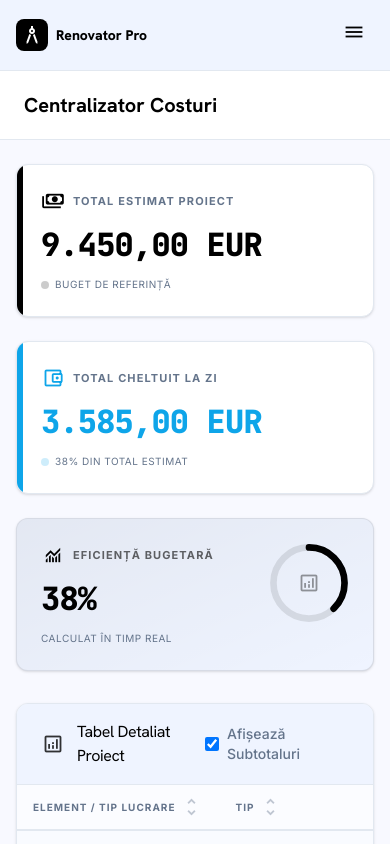
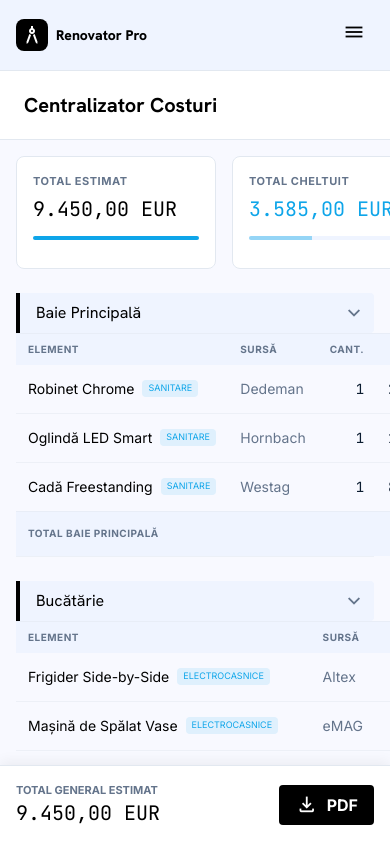
Before and after one commit to DanielTomaCucu/Renovator-Pro, a Next.js app: page /centralizator in a window 390 px wide. Shown: the top 844 px of the page. Built offline with nearby package versions, Linux system fonts and the light colour scheme.

Commit message:
Add mobile view for /centralizator matching Stitch Mobile Table View mockup
Co-Authored-By: Claude Sonnet 5 <noreply@anthropic.com>

```diff
--- a/src/app/centralizator/page.tsx
+++ b/src/app/centralizator/page.tsx
@@ -70,7 +70,8 @@ export default function CentralizatorPage() {
     <div>
       <PageHeader title="Centralizator Costuri" searchPlaceholder="Caută element sau lucrare..." />
 
-      <div className="mx-auto max-w-7xl space-y-8 px-4 py-6 sm:px-6 lg:px-10">
+      {/* Desktop — vezi „Tabel Centralizator - Meniu Restrâns Premium" */}
+      <div className="mx-auto hidden max-w-7xl space-y-8 px-4 py-6 sm:px-6 md:block lg:px-10">
         {/* Sumar */}
         <div className="grid grid-cols-1 gap-6 md:grid-cols-3">
           <div className="relative overflow-hidden rounded-xl border border-line bg-surface p-6 shadow-sm sm:p-8">
@@ -386,6 +387,180 @@ export default function CentralizatorPage() {
           </div>
         </div>
       </div>
+
+      {/* Mobil — vezi „Centralizator Costuri - Mobile Table View" (fără bottom nav, se face în Flutter) */}
+      <div className="pb-24 md:hidden">
+        <div className="px-4 py-4">
+          {/* Sumar — carduri cu scroll orizontal */}
+          <section className="-mx-4 flex gap-4 overflow-x-auto px-4 pb-2">
+            <div className="flex min-w-[200px] flex-col gap-1 rounded-lg border border-line bg-surface p-4">
+              <span className="text-[11px] font-bold uppercase tracking-wider text-muted">
+                Total Estimat
+              </span>
+              <span className="font-mono text-[20px] text-primary">{formatMoney(estimated)}</span>
+              <div className="mt-2 h-1 w-full overflow-hidden rounded-full bg-surface-low">
+                <div className="h-full w-full bg-secondary" />
+              </div>
+            </div>
+            <div className="flex min-w-[200px] flex-col gap-1 rounded-lg border border-line bg-surface p-4">
+              <span className="text-[11px] font-bold uppercase tracking-wider text-muted">
+                Total Cheltuit
+              </span>
+              <span className="font-mono text-[20px] text-secondary">{formatMoney(spent)}</span>
+              <div className="mt-2 h-1 w-full overflow-hidden rounded-full bg-surface-low">
+                <div
+                  className="h-full bg-secondary/40"
+                  style={{ width: `${Math.min(100, efficiency)}%` }}
+                />
+              </div>
+            </div>
+            <div className="flex min-w-[200px] flex-col gap-1 rounded-lg border border-line bg-surface p-4">
+              <span className="text-[11px] font-bold uppercase tracking-wider text-muted">
+                Eficiență
+              </span>
+              <span className="font-mono text-[20px] text-primary">{efficiency}%</span>
+              <div className="flex items-center gap-1 text-[10px] font-bold text-secondary">
+                <span className="material-symbols-outlined text-[14px]">
+                  {CENTRALIZATOR_ICONS.trendUp}
+                </span>
+                <span>din total estimat</span>
+              </div>
+            </div>
+          </section>
+
+          {/* Secțiuni per cameră — acordeon cu tabel scrollabil orizontal */}
+          <div className="mt-4 flex flex-col gap-6">
+            {rooms.map((room) => {
+              const roomItems = itemsForRoom(items, room.id);
+              const subtotal = roomSubtotal(items, room.id);
+              if (roomItems.length === 0) return null;
+              const isCollapsed = collapsed.has(room.id);
+
+              return (
+                <section key={room.id} className="border-b border-line/50">
+                  <button
+                    type="button"
+                    onClick={() => toggleRoom(room.id)}
+                    className="flex w-full items-center justify-between rounded-r border-l-4 border-primary bg-surface-low py-2 pl-4 pr-2"
+                  >
+                    <h2 className="font-heading text-[16px] text-primary">{room.name}</h2>
+                    <span
+                      className={`material-symbols-outlined text-muted transition-transform ${isCollapsed ? "rotate-180" : ""}`}
+                    >
+                      {ACTION_ICONS.expandMore}
+                    </span>
+                  </button>
+
+                  {!isCollapsed && (
+                    <div className="-mx-4 overflow-x-auto px-4">
+                      <table className="w-full min-w-[600px] border-collapse">
+                        <thead>
+                          <tr className="border-t border-line/50 bg-surface-low">
+                            <th className="px-3 py-2 text-left text-[10px] uppercase tracking-wider text-muted">
+                              Element
+                            </th>
+                            <th className="px-3 py-2 text-left text-[10px] uppercase tracking-wider text-muted">
+                              Sursă
+                            </th>
+                            <th className="px-3 py-2 text-right text-[10px] uppercase tracking-wider text-muted">
+                              Cant.
+                            </th>
+                            <th className="px-3 py-2 text-right text-[10px] uppercase tracking-wider text-muted">
+                              Preț Unitar
+                            </th>
+                            <th className="px-3 py-2 text-right text-[10px] uppercase tracking-wider text-muted">
+                              Total
+                            </th>
+                            <th className="px-3 py-2 text-center text-[10px] uppercase tracking-wider text-muted">
+                              Status
+                            </th>
+                          </tr>
+                        </thead>
+                        <tbody className="text-sm">
+                          {roomItems.map((item) => {
+                            const status = STATUS_DOT[item.status];
+                            return (
+                              <tr
+                                key={item.id}
+                                className="border-b border-line/50 transition-colors hover:bg-background"
+                              >
+                                <td className="px-3 py-3">
+                                  <div className="flex items-center gap-2">
+                                    <span className="whitespace-nowrap text-primary">
+                                      {item.name}
+                                    </span>
+                                    <span
+                                      className={`whitespace-nowrap rounded px-1.5 py-0.5 text-[9px] uppercase ${MATERIAL_BADGE_STYLES[item.materialType]}`}
+                                    >
+                                      {item.materialType}
+                                    </span>
+                                  </div>
+                                </td>
+                                <td className="whitespace-nowrap px-3 py-3 text-muted">
+                                  {item.source}
+                                </td>
+                                <td className="whitespace-nowrap px-3 py-3 text-right font-mono">
+                                  {item.quantity}
+                                </td>
+                                <td className="whitespace-nowrap px-3 py-3 text-right font-mono">
+                                  {formatMoney(item.unitPrice)}
+                                </td>
+                                <td className="whitespace-nowrap px-3 py-3 text-right font-mono">
+                                  {formatMoney(itemTotal(item))}
+                                </td>
+                                <td className="px-3 py-3">
+                                  <div className="flex justify-center">
+                                    <span
+                                      className={`material-symbols-outlined text-[20px] ${status.className}`}
+                                    >
+                                      {status.icon}
+                                    </span>
+                                  </div>
+                                </td>
+                              </tr>
+                            );
+                          })}
+                          <tr className="border-t border-line/50 bg-surface-low">
+                            <td
+                              colSpan={4}
+                              className="px-3 py-3 text-[10px] font-bold uppercase tracking-wider text-muted"
+                            >
+                              Total {room.name}
+                            </td>
+                            <td className="whitespace-nowrap px-3 py-3 text-right font-mono text-[14px] text-muted">
+                              {formatMoney(subtotal)}
+                            </td>
+                            <td />
+                          </tr>
+                        </tbody>
+                      </table>
+                    </div>
+                  )}
+                </section>
+              );
+            })}
+          </div>
+        </div>
+
+        {/* Rezumat sticky */}
+        <div className="fixed bottom-0 left-0 z-40 flex w-full items-center justify-between border-t border-line bg-surface px-4 py-4 shadow-[0_-4px_12px_rgba(0,0,0,0.05)]">
+          <div className="flex flex-col">
+            <span className="text-[11px] font-bold uppercase text-muted">
+              Total General Estimat
+            </span>
+            <span className="font-mono text-[20px] text-primary">{formatMoney(estimated)}</span>
+          </div>
+          <button
+            onClick={() => window.print()}
+            className="flex items-center gap-2 rounded bg-primary px-4 py-2 font-bold text-white active:opacity-80"
+          >
+            <span className="material-symbols-outlined text-[18px]">
+              {DOCUMENT_ICONS.download}
+            </span>
+            PDF
+          </button>
+        </div>
+      </div>
     </div>
   );
 }
--- a/src/shared/icons.ts
+++ b/src/shared/icons.ts
@@ -62,6 +62,7 @@ export const DOCUMENT_ICONS = {
   exportPdf: "picture_as_pdf",
   print: "print",
   share: "share",
+  download: "download",
 } as const;
 
 export const ANALYTICS_ICONS = {
@@ -84,6 +85,7 @@ export const CENTRALIZATOR_ICONS = {
   eficientaBugetaraBadge: "analytics",
   tabelDetaliat: "analytics",
   statusInAsteptare: "schedule",
+  trendUp: "trending_up",
 } as const;
 
 /**
```
Also changed, not shown: 1 other file (tests, documents, lock files or other folders).
